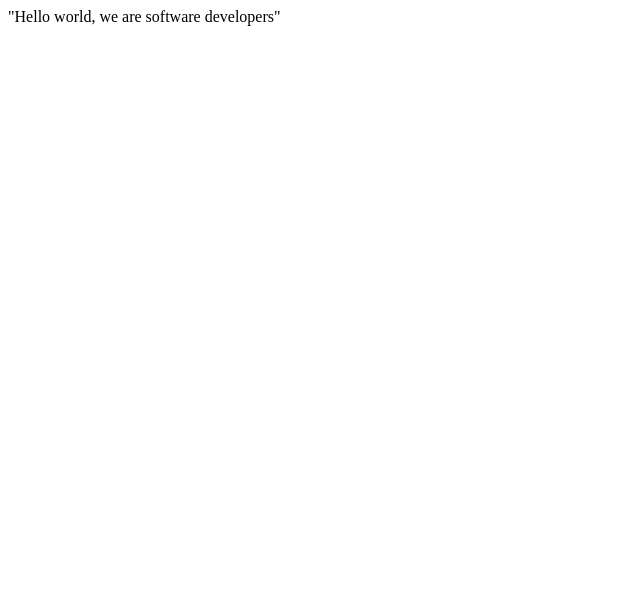
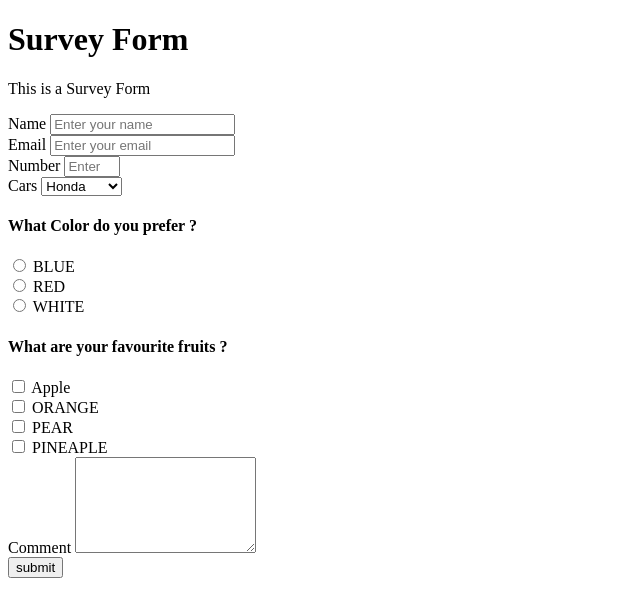
Before and after one commit to Hotdog39duty/Microverse-project-1-fitz, a plain HTML site: page index.html in a window 1280 px wide. Shown: the whole page, without its empty margins (0-640 px from the left). Drawn offline with Linux system fonts and the light colour scheme.

Commit message:
html changes for the form

```diff
--- a/index.html
+++ b/index.html
@@ -1,9 +1,87 @@
 <!DOCTYPE html>
-<html>
-<head>
-<title></title>
-</head>
+ <html lang="en">
+ <head>
+    <meta charset="UTF-8">
+    <meta name="viewport" content="width=device-width, initial-scale=1.0">
+    <meta http-equiv="X-UA-Compatible" content="ie=edge">
+    <link rel="stylesheet" href="styles.css">
+    <title>Document</title>
+ </head>
+ <body>
 
-<body>"Hello world, we are software developers"</body>
+<h1 id="title"> Survey Form</h1>
+<p id="description">
+   This is a Survey Form
+</p>
+     <div id="form">
+<form action="" id="survey-form">
 
-</html>
+   <div>
+      <label for="name" id="name-label">Name</label>
+      <input type="text" id="name" placeholder="Enter your name" required>
+   </div>
+
+   <div>
+      <label for="email" id="email-label">Email</label>
+      <input type="email" id="email" placeholder="Enter your email" required>
+   </div>
+
+
+  <div>
+   <label for="number" id="number-label">Number</label>
+   <input type="number" id="number" placeholder="Enter your email"  min="2" max="50">
+  </div>
+   <div>
+   <label for="dropdown" id="car-label">Cars</label>
+   <select name="car" id="dropdown">
+      <option value="honda">Honda</option>
+      <option value="ferrari">Ferrari</option>
+      <option value="mercedesBenz">Mercedes </option>
+      <option value="audi">Audi</option>
+   </select>
+  </div>
+  <h4>What Color do you prefer ?</h4>
+   <div>
+      <input type="radio"  value="blue" name="color" id="blue-color">
+      <label for="number" id="blue-label">BLUE</label>
+   </div>
+
+   <div>
+      <input type="radio"  value="red" name="color" id="red-color">
+      <label for="number" id="red-label">RED</label>
+   </div>
+
+   <div>
+      <input type="radio"  value="white" name="color" id="white-color">
+      <label for="number" id="white-label">WHITE</label>
+   </div>
+   <h4>What are  your favourite fruits ? </h4>
+   <div>
+      <input type="checkbox" id="apple">
+      <label for="apple" id="apple-label" value="apple">Apple</label>
+   </div>
+   <div>
+      <input type="checkbox" id="orange" value="orange">
+      <label for="orange" id="orange-label"  >ORANGE</label>
+   </div>
+   <div>
+      <input type="checkbox" id="pear"value="pear">
+      <label for="pear" id="pear-label" >PEAR</label>
+   </div>
+   <div>
+      <input type="checkbox" id="pineaple" value="Pineaple">
+      <label for="pineaple" id="toyota-label"  >PINEAPLE</label>
+   </div>
+
+   <div id="comment-div">
+      <label for="comment" id="comment-label">Comment</label>
+      <textarea  id="comment" rows="6" ></textarea>
+   </div>
+
+   <button id="submit" type="submit">submit</button>
+
+</form>
+</div>
+
+ </body>
+ </html>
```
